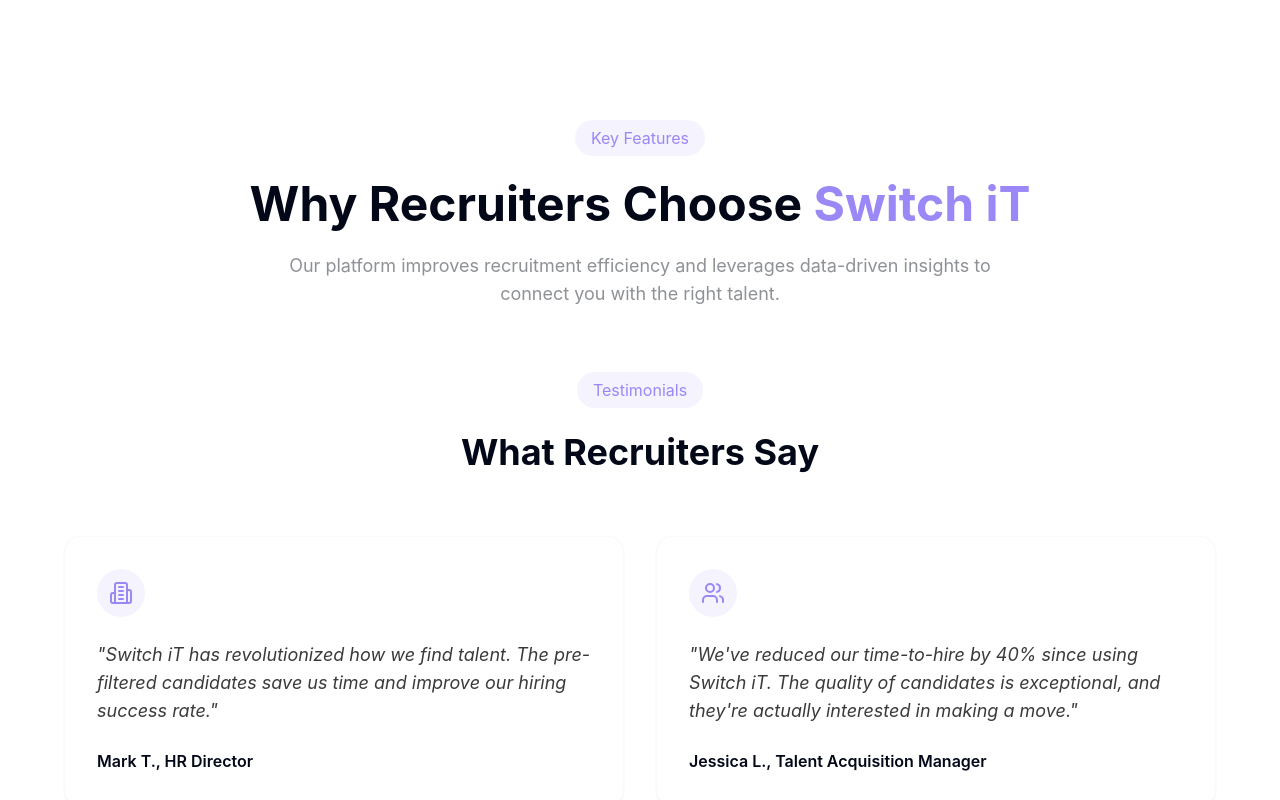
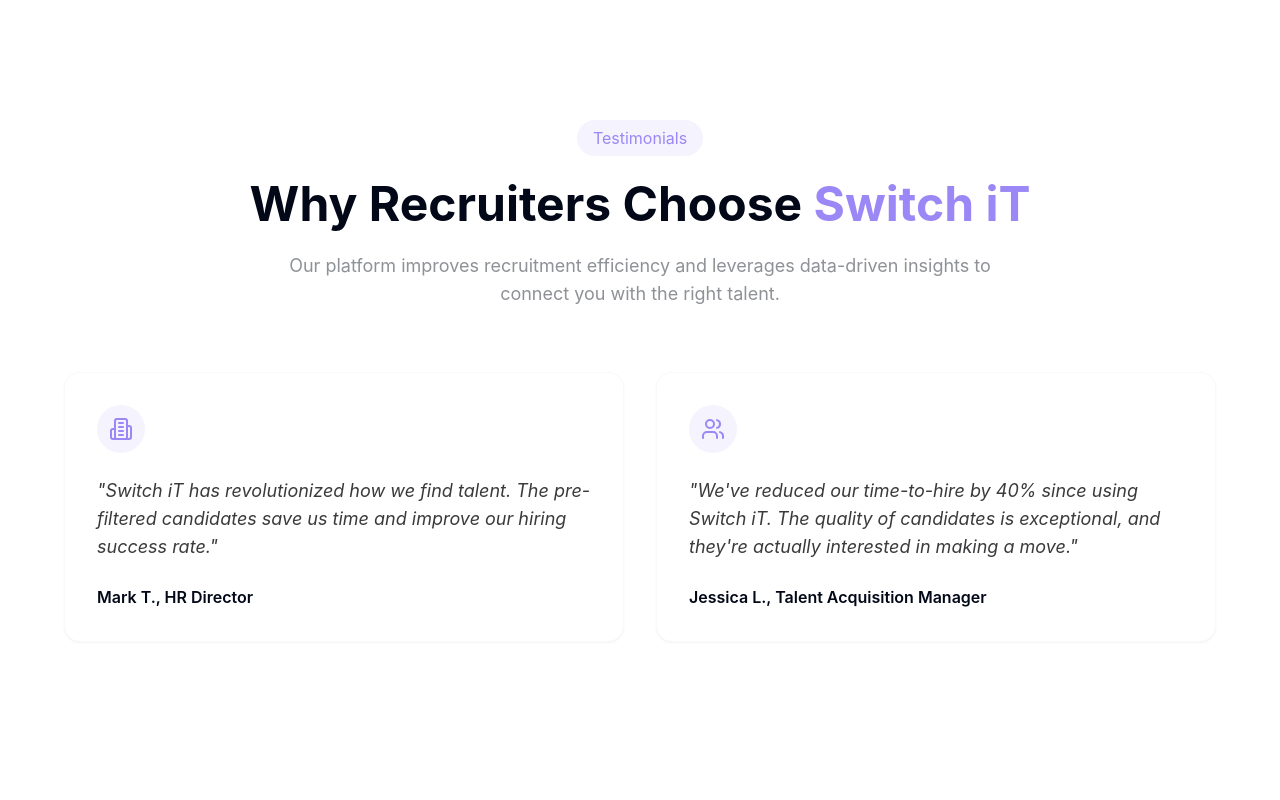
Before and after one commit to rishirathour/hire-competitors, a React (Vite) app: page / in a window 1280 px wide. Shown: the part 760-1560 px from the top of the page. Built offline with nearby package versions, Linux system fonts and the light colour scheme.

Commit message:
Refactor Features component
- Removed "What Recruiters Say" heading.
- Removed "Key Features" section.
- Made testimonials the main heading.

```diff
--- a/src/components/Features.tsx
+++ b/src/components/Features.tsx
@@ -47,7 +47,7 @@ const Features = () => {
       <div className="max-w-6xl mx-auto">
         <div className="text-center mb-16">
           <div className="inline-block bg-primary/10 text-primary px-4 py-1.5 rounded-full mb-6">
-            Key Features
+            Testimonials
           </div>
           <h2 className="text-3xl md:text-4xl lg:text-5xl font-bold mb-6">
             Why Recruiters Choose <span className="text-primary">Switch iT</span>
@@ -58,16 +58,6 @@ const Features = () => {
         </div>
 
         {/* Testimonials */}
-        <div className="mt-10 mb-16">
-          <div className="text-center mb-16">
-            <div className="inline-block bg-primary/10 text-primary px-4 py-1.5 rounded-full mb-6">
-              Testimonials
-            </div>
-            <h3 className="text-3xl md:text-4xl font-bold">
-              What Recruiters Say
-            </h3>
-          </div>
-
         <div className="grid md:grid-cols-2 gap-8">
           {testimonials.map((testimonial, index) => (
             <div
@@ -89,7 +79,6 @@ const Features = () => {
           ))}
         </div>
       </div>
-      </div>
     </section>
   );
 };
```
Lines whose indentation alone changed are shown as unchanged.
